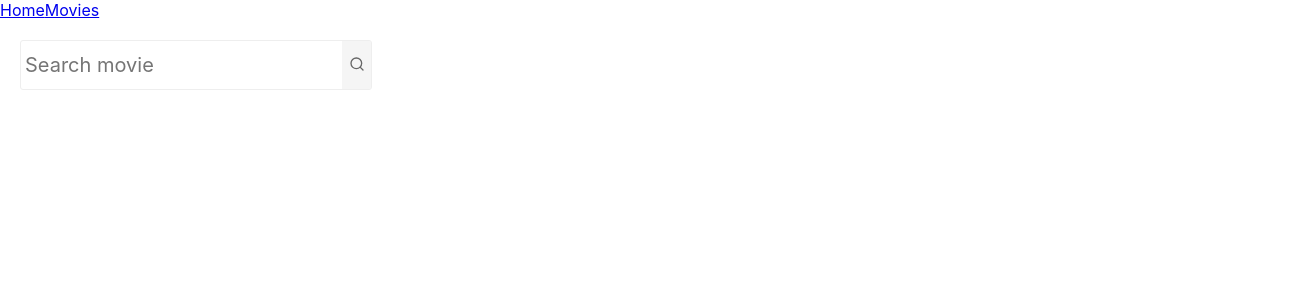
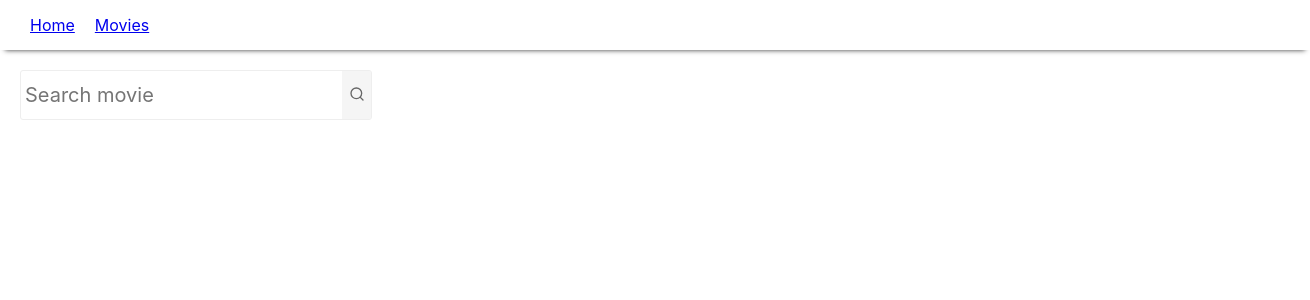
Before and after one commit to talask/goit-react-hw-05-movies, a React (Create React App) app: page /movies in a window 1280 px wide. Shown: the top 300 px of the page, 1310 px wide, since content can reach past the window. Built offline with nearby package versions, Linux system fonts and the light colour scheme.

Commit message:
update styles and files

```diff
--- a/src/components/App.jsx
+++ b/src/components/App.jsx
@@ -1,11 +1,19 @@
-import { Routes, Route, Link,} from 'react-router-dom';
+import { Routes, Route } from 'react-router-dom';
 //import { lazy } from "react";
+
+import { Nav, LinkNav } from './Home/Home.styled';
+
 import { Home } from './Home/Home';
 import { Movies } from './Movies/Movies';
 import { MovieDetails } from './MovieDetails/MovieDetails';
 import { Cast } from './Cast/Cast';
 import { Reviews } from './Reviews/Reviews';
+
+//const Home  = lazy(() => import('./Home/Home'));
+//const Movies =  lazy(() => import('./Movies/Movies'));
 //const MovieDetails = lazy(() => import('./MovieDetails/MovieDetails'));
+//const Cast = lazy(() => import('./Cast/Cast'));
+//const Reviews = lazy(() => import( './Reviews/Reviews'));
 
 export const App = () => {
 
@@ -13,10 +21,10 @@ export const App = () => {
 
     <>
       <section>
-        <nav>
-          <Link to="/">Home</Link>
-          <Link to="/movies">Movies</Link>
-        </nav>
+        <Nav>
+          <LinkNav to="/">Home</LinkNav>
+          <LinkNav to="/movies">Movies</LinkNav>
+        </Nav>
       </section>
 
       <Routes>
--- a/src/components/Home/Home.styled.jsx
+++ b/src/components/Home/Home.styled.jsx
@@ -1,5 +1,18 @@
 import styled from 'styled-components';
+import { Link,} from 'react-router-dom';
 
  export const  Container = styled.div`
     padding: 20px;
 `;
+
+export const Nav = styled.nav`
+    width: 100%;
+    padding: 10px 15px;
+    box-shadow: 0 5px 5px -5px #333;
+`;
+
+export const LinkNav = styled(Link)`
+    display: inline-block;
+    margin-left: 10px;
+    padding: 5px;
+`
--- a/src/components/MovieDetails/MovieDetails.jsx
+++ b/src/components/MovieDetails/MovieDetails.jsx
@@ -1,3 +1,4 @@
+import { Suspense } from "react";
 import { useParams, Link, useLocation, Outlet } from "react-router-dom";
 import { useState, useEffect } from 'react';
 import { getMovies } from '../MoviessAPI/MoviesAPI.js';
@@ -9,8 +10,9 @@ export const MovieDetails = () => {
     const location = useLocation();
 
     const backLinkHref = location.state?.from ?? "/movies";
+    console.log(backLinkHref);
     const [movie, setMovie] = useState({});
-    const [isLoading, setIsLoading] = useState(false);
+   // const [isLoading, setIsLoading] = useState(false);
 
     const [error, setError] = useState(null);
     const { movieId } = useParams();
@@ -22,7 +24,7 @@ export const MovieDetails = () => {
         const getMovieToId = async () => {
 
         try{
-            setIsLoading(true);
+           // setIsLoading(true);
             setError(null);
 
             const data = await getMovies('movie', movieId);
@@ -35,7 +37,7 @@ export const MovieDetails = () => {
             setError(error.message);
             console.log(error)
         }finally{
-            setIsLoading(false);
+           // setIsLoading(false);
         }
 
 
@@ -53,7 +55,7 @@ export const MovieDetails = () => {
 
     return (
         <>
-            {isLoading && <Loader />}
+
             {error && <p>{error}</p>}
             {
                 movieId
@@ -87,7 +89,9 @@ export const MovieDetails = () => {
 
 
                     </ul>
-                    <Outlet />
+                    <Suspense fallback={<Loader/>}>
+                        <Outlet />
+                    </Suspense>
                 </div>
             </>
 
--- a/src/components/Movies/Movies.jsx
+++ b/src/components/Movies/Movies.jsx
@@ -10,13 +10,14 @@ import { Loader } from '../Loader/Loader.jsx';
 
 
 export const Movies = () => {
-    const [search, setSearch] = useState('');
+   // const [search, setSearch] = useState('');
     const [movies, setMovies] = useState([]);
     const [isLoading, setIsLoading] = useState(false);
     const [error, setError] = useState(null);
     const [searchParams, setSearchParams] = useSearchParams();
 
     const movieName = searchParams.get("query") ?? "";
+
 
     useEffect( () => {
 
@@ -26,7 +27,7 @@ export const Movies = () => {
             setIsLoading(true);
             setError(null);
 
-            const data = await getMovies('search', '', `query=${search}&`);
+            const data = await getMovies('search', '', `query=${movieName}&`);
 
             if(data)
                 setMovies(data.results);
@@ -39,21 +40,18 @@ export const Movies = () => {
             setIsLoading(false);
         }
 
-
     }
 
-    if(search.length > 0) {
+    if(movieName.length > 0) {
         getsearchMovie();
     }
 
-
-}, [search] );
+}, [movieName] );
 
 
 
 const onSubmit = (query) => {
-    console.log(query)
-    setSearch(query);
+
     const nextParams = query !== "" ? { query } : {};
     setSearchParams(nextParams);
 
```
